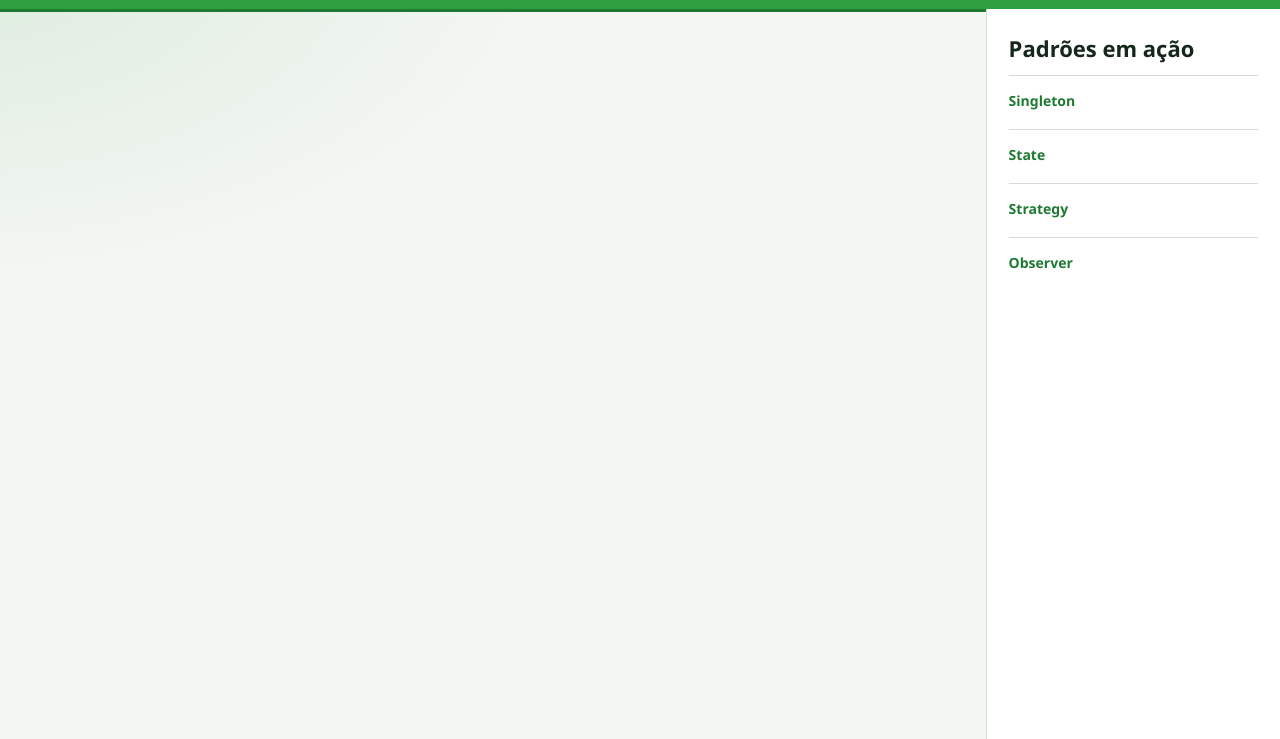
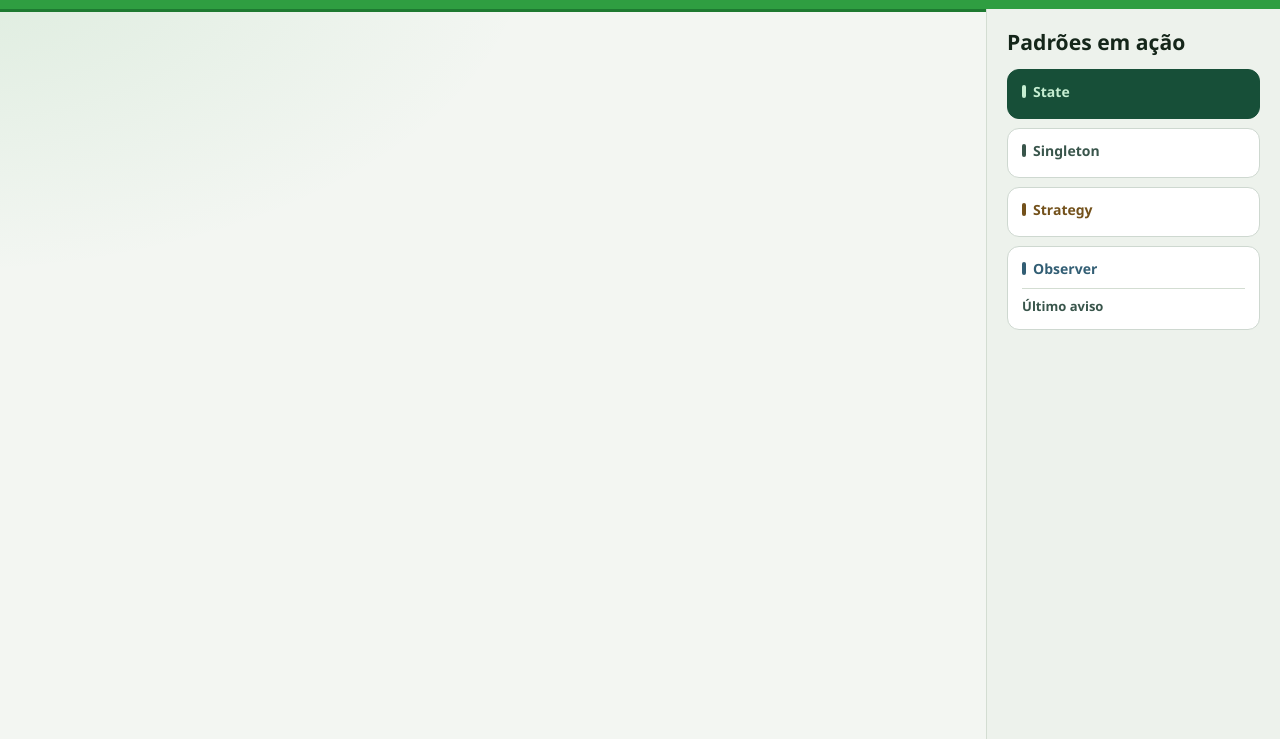
Before and after one commit to NetoOliveiraADS/quiz-ao-vivo-node, a website: page public/telao.html in a window 1280 px wide. Both pictures are taken after a click on the button "Padrões em ação". Shown: the part 61-800 px from the top of the page. Drawn offline with nearby package versions, Linux system fonts and the light colour scheme; no server answers.

Commit message:
Melhora a leitura dos padrões em ação no telão

```diff
--- a/public/css/telao.css
+++ b/public/css/telao.css
@@ -137,22 +137,51 @@ body.so-assistindo .chip .x { display: none; }
 .placar-ao-vivo li { display: flex; gap: 7px; font-variant-numeric: tabular-nums; }
 .placar-ao-vivo strong { color: var(--verde-escuro); }
 
-/* Quatro leituras da mesma sala. O botão Padrões em ação dá espaço ao jogo quando fechado. */
+/* O estado atual ganha destaque. Os outros cartões mostram os dados da mesma sala. */
 .painel-padroes {
   grid-column: 2;
   grid-row: 2;
   width: clamp(230px, 23vw, 330px);
   overflow: auto;
-  padding: 24px 22px;
-  background: var(--cartao);
+  padding: clamp(14px, 1.6vw, 22px);
+  background: #edf2ec;
   border-left: 1px solid var(--borda);
 }
-.painel-padroes h2 { margin: 0 0 12px; font-size: 22px; }
-.painel-padroes dl, .painel-padroes dd { margin: 0; }
-.painel-padroes dl > div { padding: 15px 0; border-top: 1px solid var(--borda); }
-.painel-padroes dt { color: var(--verde-escuro); font-size: 14px; font-weight: 750; }
-.painel-padroes dd { margin-top: 4px; font-size: clamp(17px, 1.5vw, 22px); font-weight: 650; overflow-wrap: anywhere; }
-.painel-padroes .ultimo-aviso { color: var(--texto-2); font-size: 15px; font-weight: 400; }
+.painel-padroes h2 { margin: 0 0 15px; font-size: clamp(20px, 1.65vw, 25px); line-height: 1.15; }
+.painel-padroes dl { display: grid; gap: 9px; margin: 0; }
+.cartao-padrao {
+  min-width: 0;
+  padding: 12px 14px;
+  border: 1px solid #ced8d0;
+  border-radius: 12px;
+  background: #fff;
+}
+.cartao-padrao dt {
+  display: flex;
+  align-items: center;
+  gap: 7px;
+  color: #39554b;
+  font-weight: 750;
+  font-size: 14px;
+}
+.cartao-padrao dt::before { content: ""; width: 4px; height: .9em; border-radius: 3px; background: currentColor; }
+.cartao-padrao dd { margin: 5px 0 0; font-size: clamp(16px, 1.3vw, 20px); font-weight: 650; line-height: 1.25; overflow-wrap: anywhere; }
+.cartao-estado { color: #fff; background: #174f38; border-color: #174f38; }
+.cartao-estado dt { color: #c5edd1; }
+.cartao-estado dd { font-size: clamp(21px, 1.75vw, 27px); }
+.cartao-regra dt { color: #73511b; }
+.cartao-observadores dt { color: #325e74; }
+.cartao-observadores .aviso-do-observador {
+  display: grid;
+  gap: 3px;
+  margin-top: 10px;
+  padding-top: 9px;
+  border-top: 1px solid var(--borda);
+  color: var(--texto-2);
+  font-size: 15px;
+  font-weight: 450;
+}
+.rotulo-aviso { color: #39554b; font-weight: 700; font-size: 13px; }
 
 @media (max-height: 700px) and (min-width: 761px) {
   .topo { padding-block: 8px; }
@@ -170,9 +199,11 @@ body.so-assistindo .chip .x { display: none; }
   .topo .marca { font-size: 20px; }
   .info-topo { font-size: 14px; }
   .painel-padroes { grid-column: 1; grid-row: 2; width: auto; padding: 12px 16px; border-left: 0; border-bottom: 1px solid var(--borda); }
-  .painel-padroes h2 { margin-bottom: 6px; font-size: 18px; }
-  .painel-padroes dl { display: grid; grid-template-columns: repeat(2, minmax(0, 1fr)); gap: 0 14px; }
-  .painel-padroes dl > div { padding: 8px 0; }
+  .painel-padroes h2 { margin-bottom: 9px; font-size: 19px; }
+  .painel-padroes dl { grid-template-columns: repeat(2, minmax(0, 1fr)); gap: 7px; }
+  .cartao-padrao { padding: 9px 10px; }
+  .cartao-estado, .cartao-observadores { grid-column: 1 / -1; }
+  .cartao-estado dd { font-size: 18px; }
   .palco { grid-row: 3; padding: 16px; }
   .tela { height: auto; gap: 16px; }
   .espera-baixo, .resultado-grid { grid-template-columns: 1fr; }
--- a/public/telao.html
+++ b/public/telao.html
@@ -110,10 +110,26 @@
 <aside class="painel-padroes" id="painel-padroes" aria-labelledby="titulo-padroes" hidden>
   <h2 id="titulo-padroes">Padrões em ação</h2>
   <dl>
-    <div><dt>Singleton</dt><dd id="padroes-sala"></dd></div>
-    <div><dt>State</dt><dd id="padroes-estado"></dd></div>
-    <div><dt>Strategy</dt><dd id="padroes-estrategia"></dd></div>
-    <div><dt>Observer</dt><dd id="padroes-observadores"></dd><dd class="ultimo-aviso" id="padroes-aviso" aria-live="polite"></dd></div>
+    <div class="cartao-padrao cartao-estado">
+      <dt>State</dt>
+      <dd id="padroes-estado"></dd>
+    </div>
+    <div class="cartao-padrao cartao-sala">
+      <dt>Singleton</dt>
+      <dd id="padroes-sala"></dd>
+    </div>
+    <div class="cartao-padrao cartao-regra">
+      <dt>Strategy</dt>
+      <dd id="padroes-estrategia"></dd>
+    </div>
+    <div class="cartao-padrao cartao-observadores">
+      <dt>Observer</dt>
+      <dd id="padroes-observadores"></dd>
+      <dd class="aviso-do-observador">
+        <span class="rotulo-aviso">Último aviso</span>
+        <span id="padroes-aviso" aria-live="polite" aria-atomic="true"></span>
+      </dd>
+    </div>
   </dl>
 </aside>
 
```
